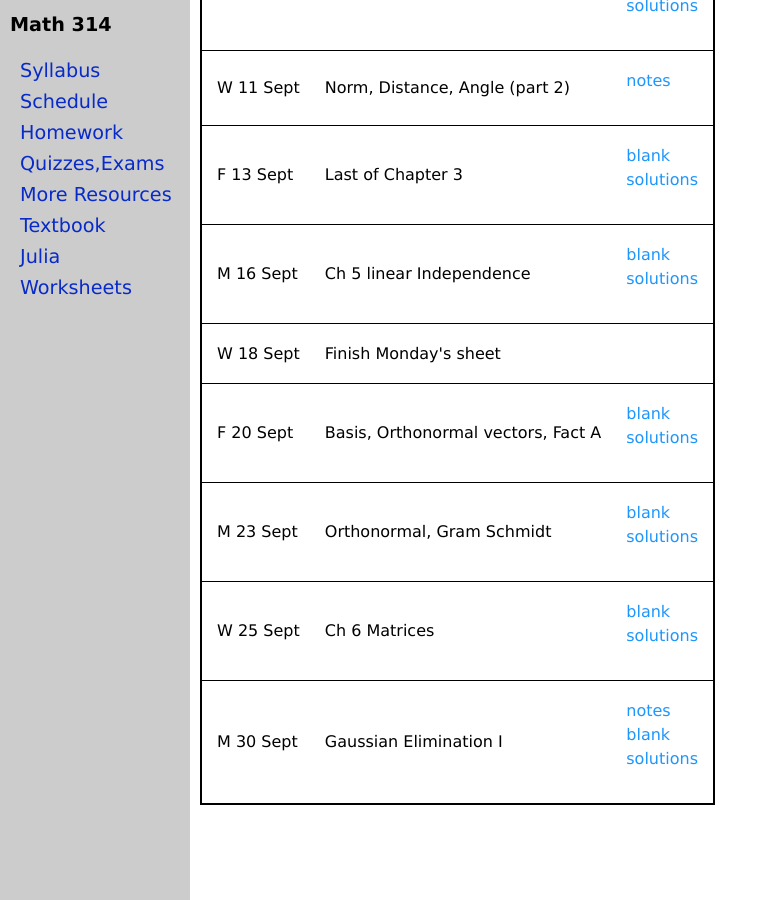
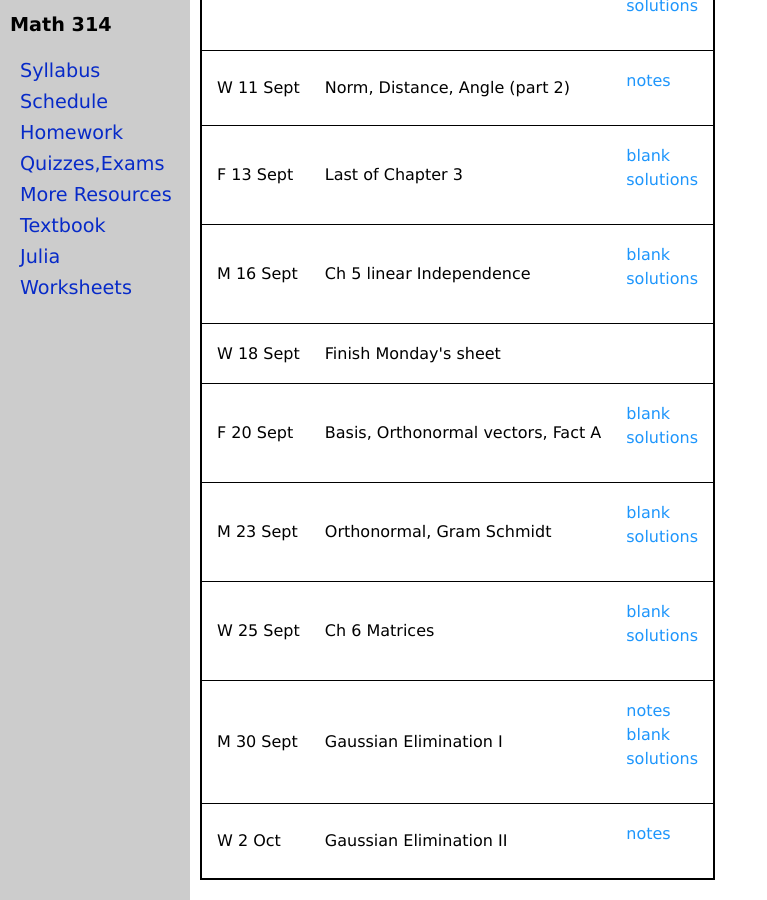
Before and after one commit to jrfaudree/LA, a Jekyll site: the page built from worksheets.md, in a window 1280 px wide and 900 px high, scrolled down 660 px. Shown: the whole window, without its empty margins (0-767 px from the left). Built offline with Jekyll 4.4.1, drawn with Linux system fonts in a browser that asks for light colours.

Commit message:
Update worksheets.yml

```diff
--- a/_data/worksheets.yml
+++ b/_data/worksheets.yml
@@ -55,3 +55,6 @@ worksheets:
   notes: M314_Gaussian_elimination_notes.pdf
   blank: M314_Gaussian_elimination_ws.pdf
   solutions: M314_Gaussian_elimination_ws-s.pdf
+- date: W 2 Oct
+  name: Gaussian Elimination II
+  notes: M314_Gaussian_w_pivot.pdf
```
